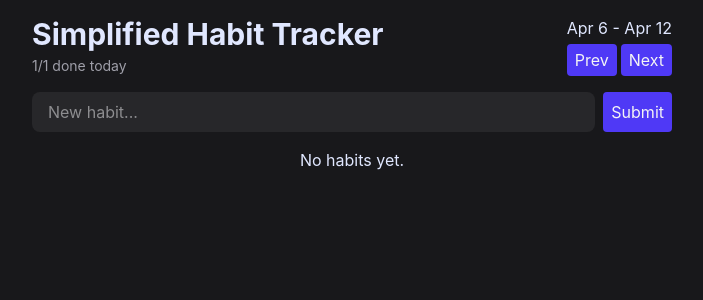
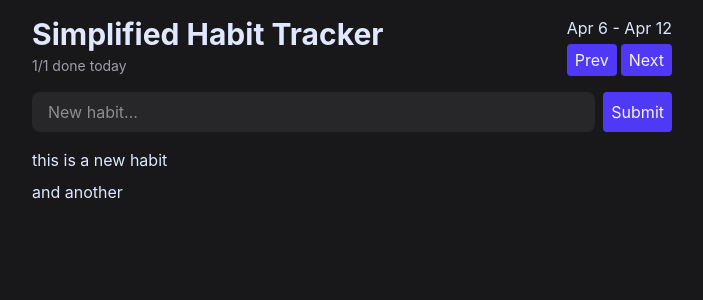
Before and after one commit to NotNotEvan/habit-tracker-template, a React (Vite) app: page / in a window 1280 px wide. Shown: the top 300 px of the page, without its empty margins (288-991 px from the left). Built offline with nearby package versions, Linux system fonts and the light colour scheme.

Commit message:
Update HabitList.tsx

```diff
--- a/src/components/HabitList.tsx
+++ b/src/components/HabitList.tsx
@@ -1,13 +1,15 @@
 export function HabitList() {
-  const habits = []
+  const habits = ["this is a new habit", "and another"]
 
   if (habits.length === 0) {
-    return <p className="text-center">No habits yet.</p>
+    return <p className="text-center text-zinc-500! py-12">No habits yet.</p>
   }
 
   return (
-    <div>
-
+    <div className="flex flex-col gap-2">
+      {habits.map((habit, index) => (
+        <p key={index}>{habit}</p>
+      ))}
     </div>
   )
 }
```
